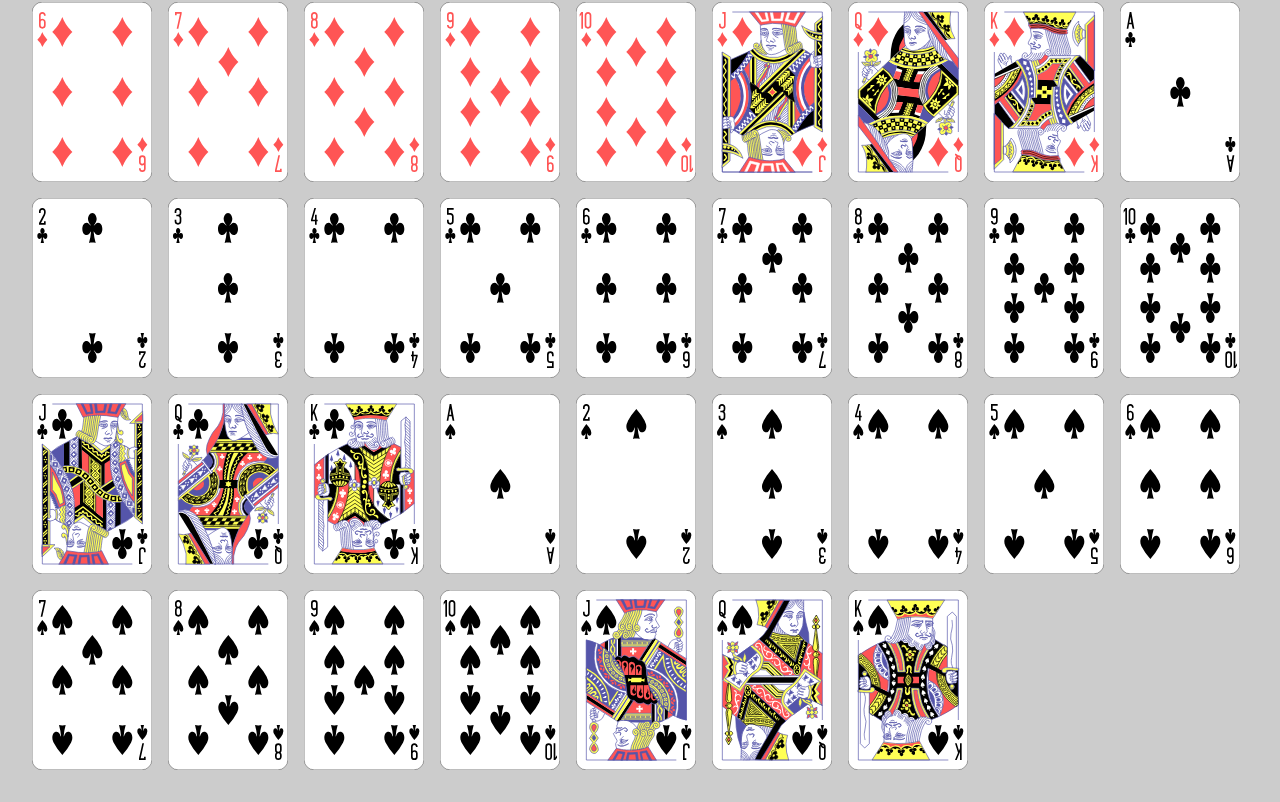
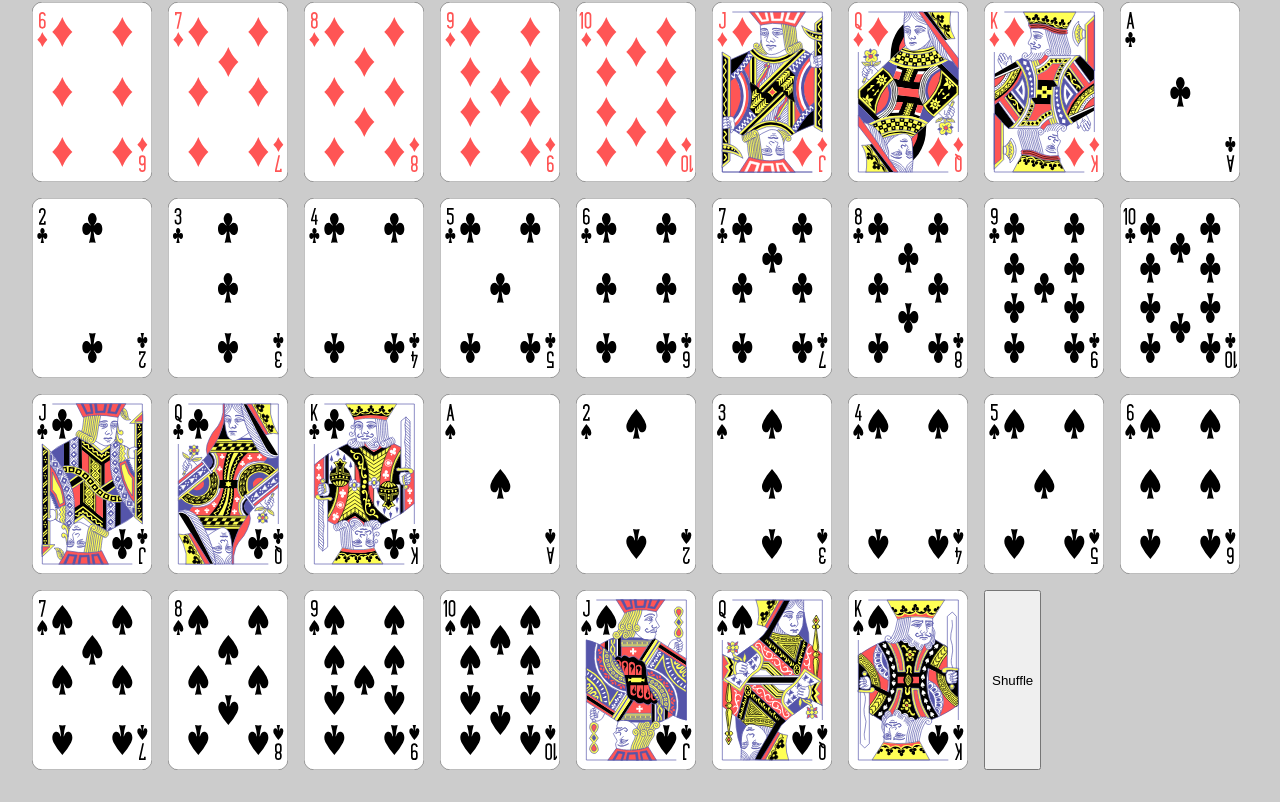
Before and after one commit to davidpounds/cards, a React (Create React App) app: page / in a window 1280 px wide. Shown: the part 422-1224 px from the top of the page. Built offline with nearby package versions, Linux system fonts and the light colour scheme.

Commit message:
Adds a shuffle function

```diff
--- a/src/App.js
+++ b/src/App.js
@@ -1,12 +1,22 @@
+import { useState } from 'react';
 import './App.css';
 import DECK from './data/deck';
 import Card from './components/Card';
 import DeckSvgInline from './components/DeckSvgInline';
 
 function App() {
+
+  const [deck, setDeck] = useState(DECK);
+
+  const shuffleDeck = () => {
+    const shuffledDeck = [...deck].sort((a, b) => Math.random() - 0.5);
+    setDeck(shuffledDeck);
+  };
+
   return (
     <div className="app">
-      {DECK.map(card => <Card {...card} />)}
+      {deck.map(card => <Card {...card} />)}
+      <button onClick={shuffleDeck}>Shuffle</button>
       <DeckSvgInline />
     </div>
   );
```
